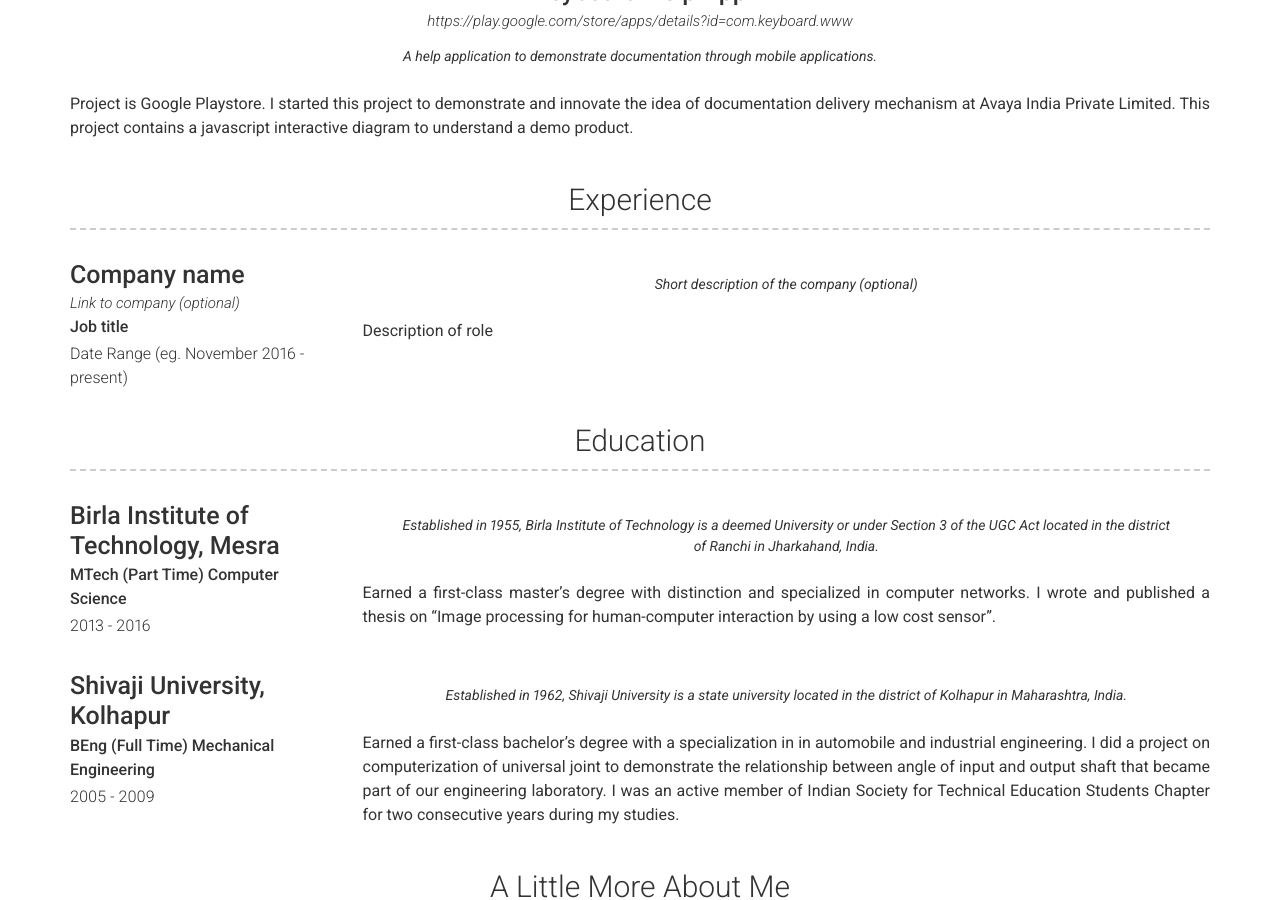
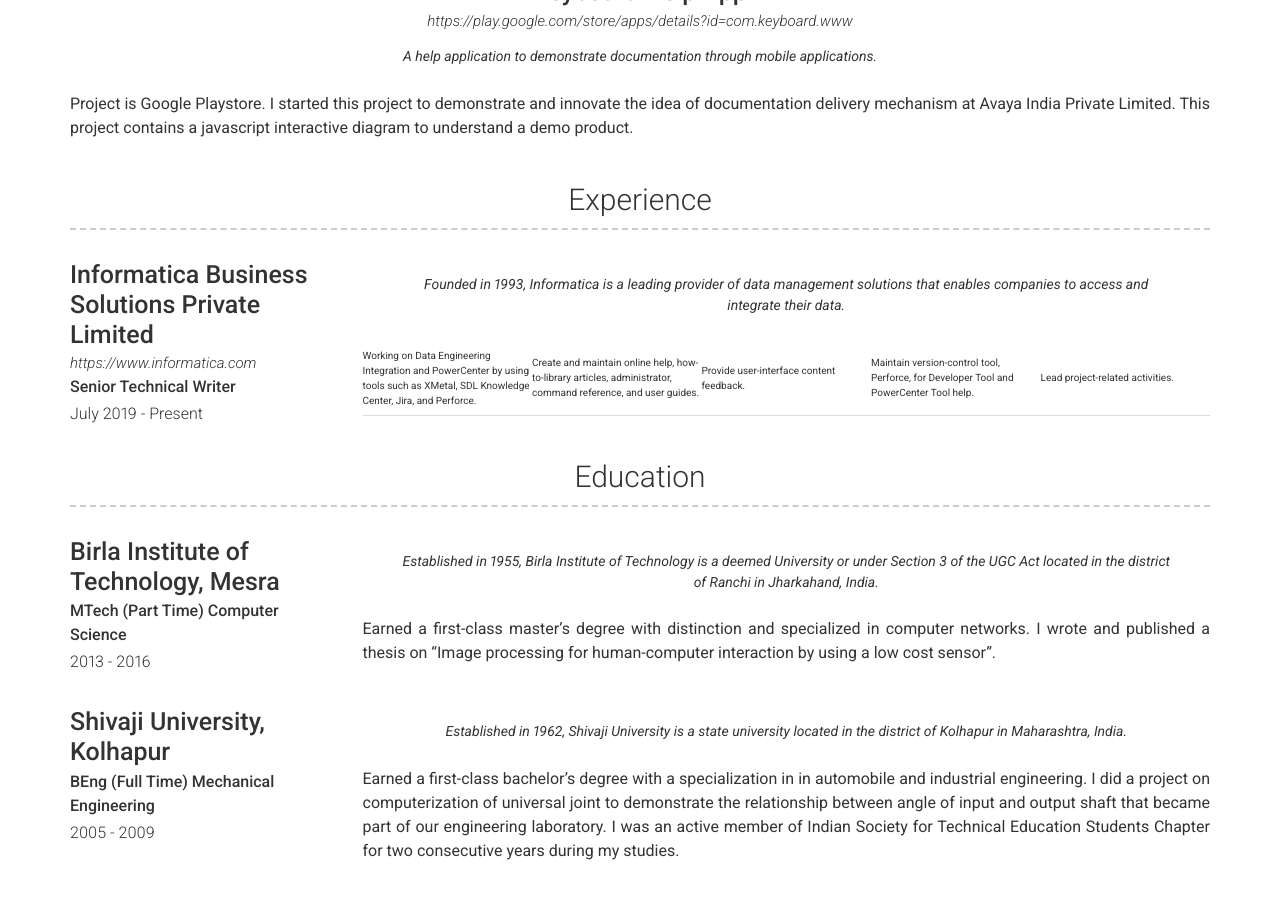
Before and after one commit to mrsauravs/professionalcv, a Jekyll site: the page built from index.md, in a window 1280 px wide and 900 px high, scrolled down 1029 px. Built offline with Jekyll 4.4.1, drawn with Linux system fonts in a browser that asks for light colours; nearby versions of some CDN libraries.

Commit message:
Update experience.yml

```diff
--- a/_data/experience.yml
+++ b/_data/experience.yml
@@ -1,10 +1,10 @@
 # Experience template
 - layout: left
-  company: Company name
-  link: Link to company (optional)
-  job_title: Job title
-  dates: Date Range (eg. November 2016 - present)
+  company: Informatica Business Solutions Private Limited
+  link: https://www.informatica.com
+  job_title: Senior Technical Writer
+  dates: July 2019 - Present
   quote: >
-   Short description of the company (optional)
+   Founded in 1993, Informatica is a leading provider of data management solutions that enables companies to access and integrate their data.
   description: | # this will include new lines to allow paragraphs
-    Description of role
+    Working on Data Engineering Integration and PowerCenter by using tools such as XMetal, SDL Knowledge Center, Jira, and Perforce. | Create and maintain online help, how-to-library articles, administrator, command reference, and user guides. | Provide user-interface content feedback. | Maintain version-control tool, Perforce, for Developer Tool and PowerCenter Tool help. | Lead project-related activities.
```
